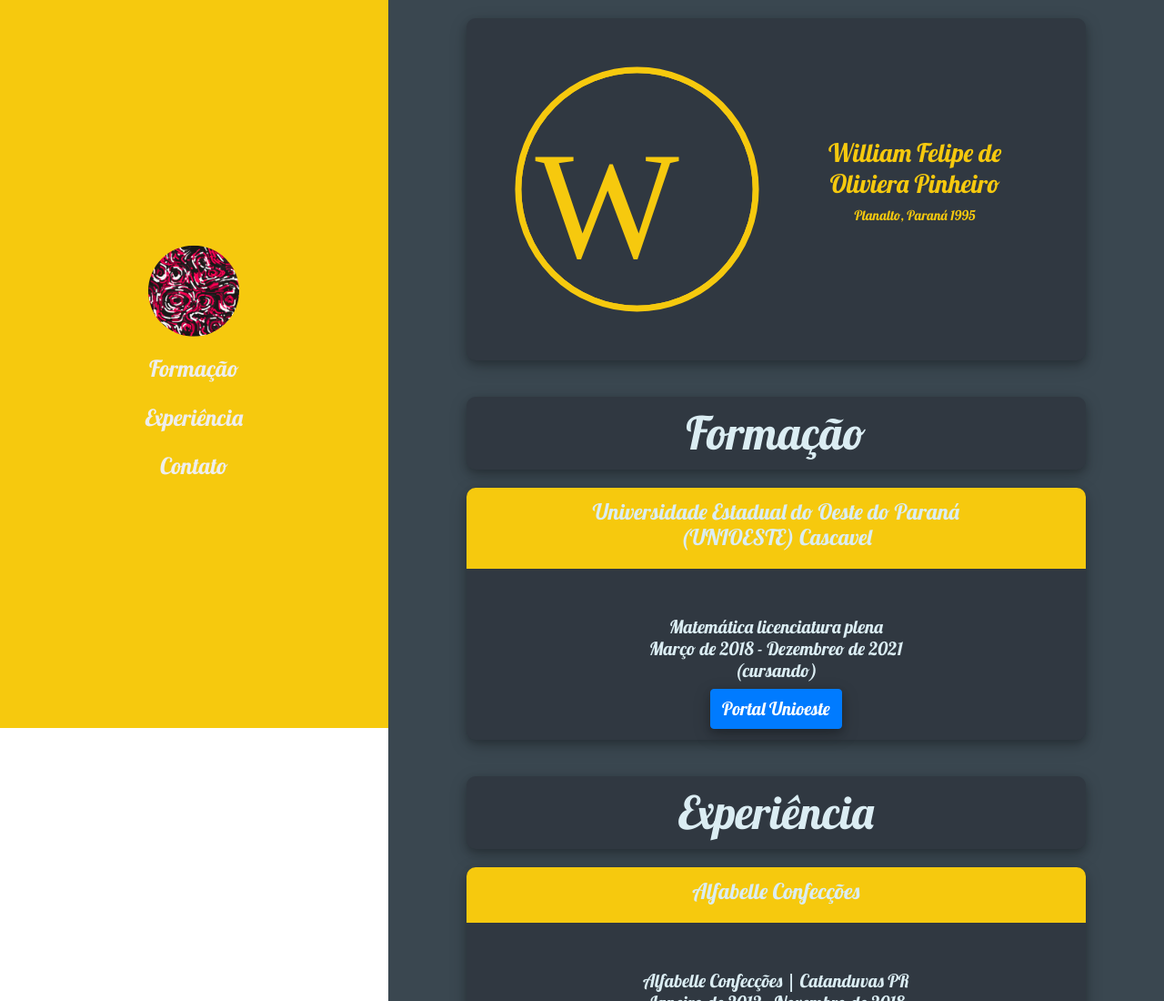
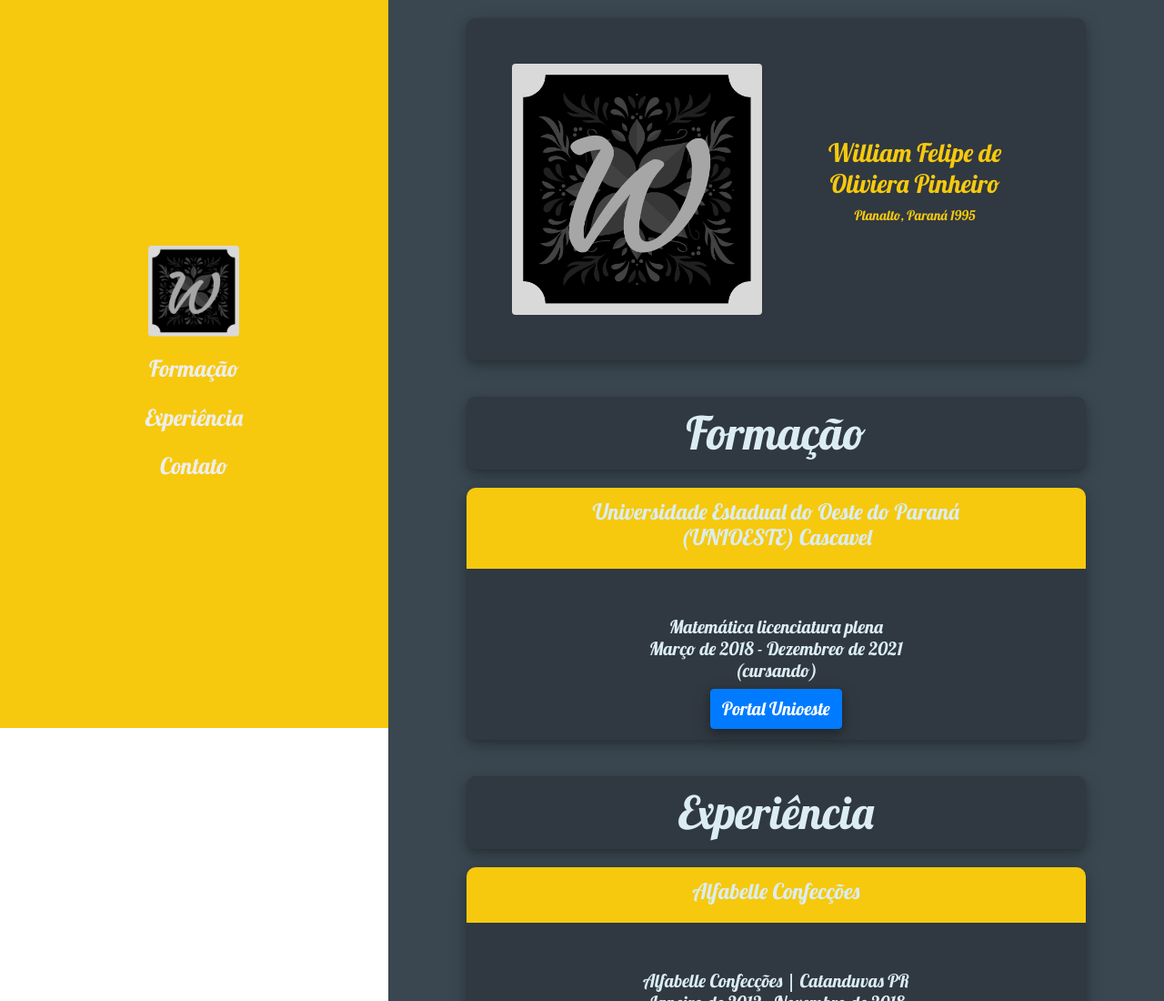
Before and after one commit to william-felipe/site, a plain HTML site: page index.html in a window 1280 px wide. Shown: the top 1100 px of the page at 91% size. Drawn offline with nearby package versions, Linux system fonts and the light colour scheme; a web font is replaced by a local one.

Commit message:
Adição da logo.

```diff
--- a/index.html
+++ b/index.html
@@ -30,7 +30,7 @@
             <div id="place-holder" class="col-sm-4 sticky-top">
                 <ul id="menu"  class="nav flex-column">
                     <li class="nav-item">
-                        <a class="nav-link" href="#capa"><img class="rounded-circle img-fluid" src="img/faceteste.png" style="width: 100px"></a>
+                        <a class="nav-link" href="#capa"><img class="rounded img-fluid" src="img/logo-01.png" style="width: 100px"></a>
                     </li>
                     <li class="nav-item">
                         <a class="nav-link" href="#formacao">Formação</a>
@@ -53,8 +53,7 @@
                         <div id="apr" class="card">
                        		<div class="row d-flex align-items-center">
                             	<div class="col-lg-6">
-                            		<!--<img class="img/faceteste.png">-->
-                                    <img class="img-fluid rounded-circle" src="img/icon.svg">
+                                    <img class="rounded img-fluid mx-auto" src="img/logo-01.png">
                             	</div>
                             	<div class="col-lg-6">
                        				<h3>William Felipe de Oliviera Pinheiro</h3>
@@ -75,7 +74,7 @@
                         <h1>Formação</h1>
                         <div class="card">
                             <div class="card-header">
-                                <h4>Universidade Estadual do Oeste do Paraná<br> (UNIOESTE) Cascavel</h4>
+                                <h4>Universidade Estadual do Oeste do Paraná<br>(UNIOESTE) Cascavel</h4>
                             </div>
                             <div class="card-body">
                             </div>
@@ -193,6 +192,7 @@
                             <h5>Icones por fontawesome</h5>
                             <h5>As fontes usadas neste site são oriundas do google fontes</h5>
                             <h5>Este site foi construido usando Bootstrap</h5>
+                            <!--<h5><a href="https://br.freepik.com/fotos-vetores-gratis/brochura">Brochura vetor criado por BiZkettE1 - br.freepik.com</a></h5>-->
                         </div>
                         <div class="col-sm-5"></div>
                     </div>
```
Also changed, not shown: img/logo-01.png (added).
